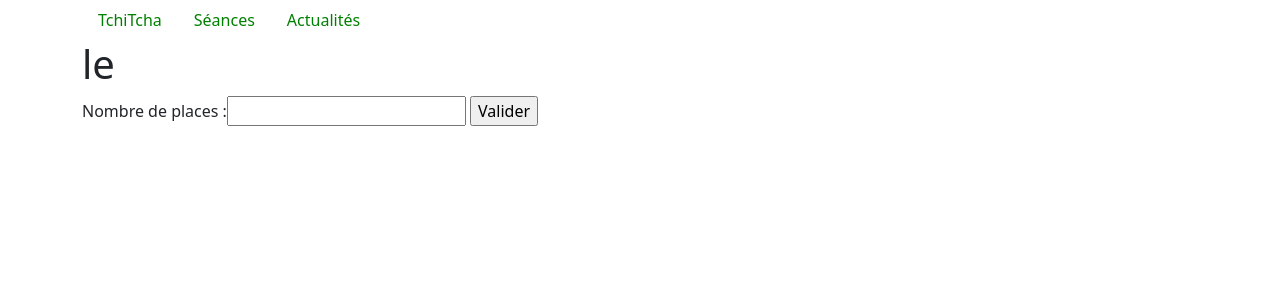
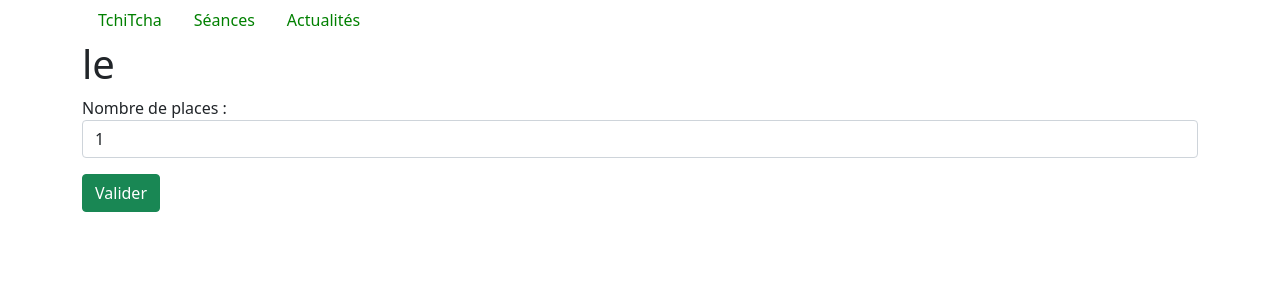
Before and after one commit to philippe-lemaire/tchitcha, a Django app: template movies/templates/movies/buy_tickets.html in a window 1280 px wide. Shown: the top 300 px of the page. Run offline with Django 3.2, Linux system fonts and the light colour scheme; the template is opened without the code that fills it: values that come from a table or form of the project are taken from there, others are empty.

Commit message:
bootstrap styling applied to buy_tickets_form

```diff
--- a/movies/forms.py
+++ b/movies/forms.py
@@ -3,4 +3,9 @@ from django import forms
 
 class BuyTicketsForm(forms.Form):
 
-    num_tickets = forms.IntegerField(min_value=1, label="Nombre de places :")
+    num_tickets = forms.IntegerField(
+        min_value=1,
+        label="Nombre de places :",
+        initial=1,
+        widget=forms.NumberInput(attrs={"class": "form-control"}),
+    )
--- a/movies/templates/movies/buy_tickets.html
+++ b/movies/templates/movies/buy_tickets.html
@@ -5,9 +5,11 @@
 <h1>{{showing.movie}} le {{showing.date}}</h1>
 
 <form action="{% url 'movies:buy_tickets' showing.id %}" method="post">
-    {% csrf_token %}
-    {{ form }}
-    <input type="submit" value="Valider">
+    <div class="mb-3">
+        {% csrf_token %}
+        {{ form }}
+    </div>
+    <button class="btn btn-success" type="submit">Valider</button>
 </form>
 
 {% endblock %}
```
